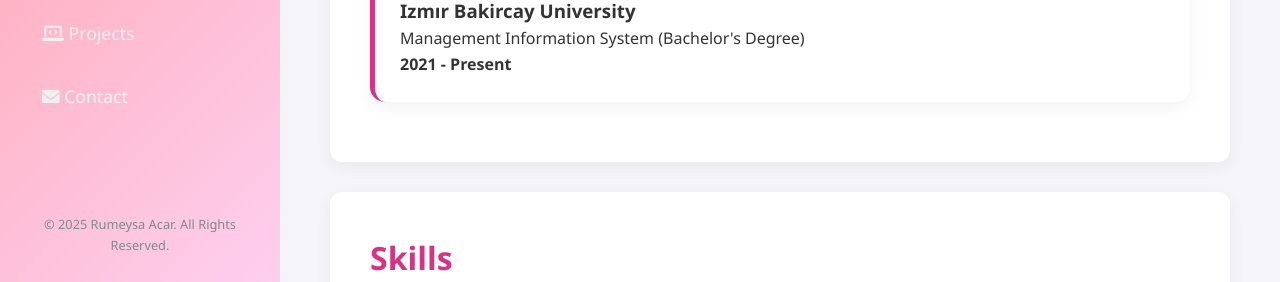
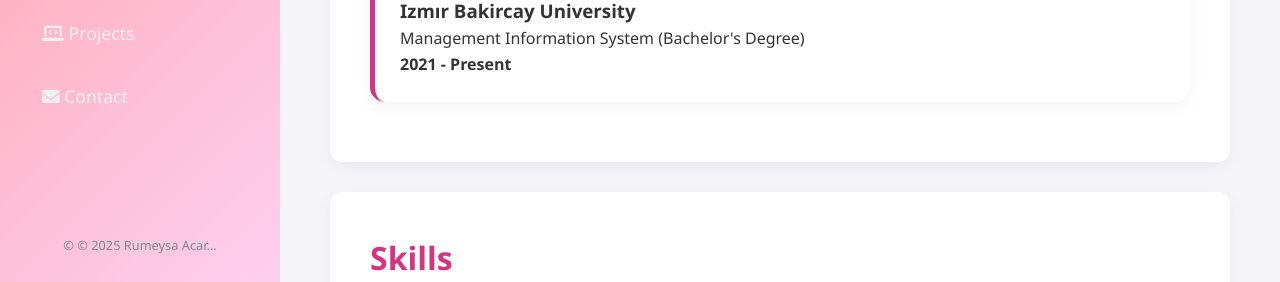
Before and after one commit to rumeysacar35/Personal-Portfolio, a plain HTML site: page index.html in a window 1280 px wide. Shown: the part 515-797 px from the top of the page. Drawn offline with Linux system fonts and the light colour scheme.

Commit message:
Update index.html

```diff
--- a/index.html
+++ b/index.html
@@ -29,7 +29,7 @@
             </nav>
 
             <div class="sidebar-footer">
-                <p>© 2025 Rumeysa Acar. All Rights Reserved.</p>
+                <p>&copy; © 2025 Rumeysa Acar...</p>
             </div>
         </aside>
 
```
